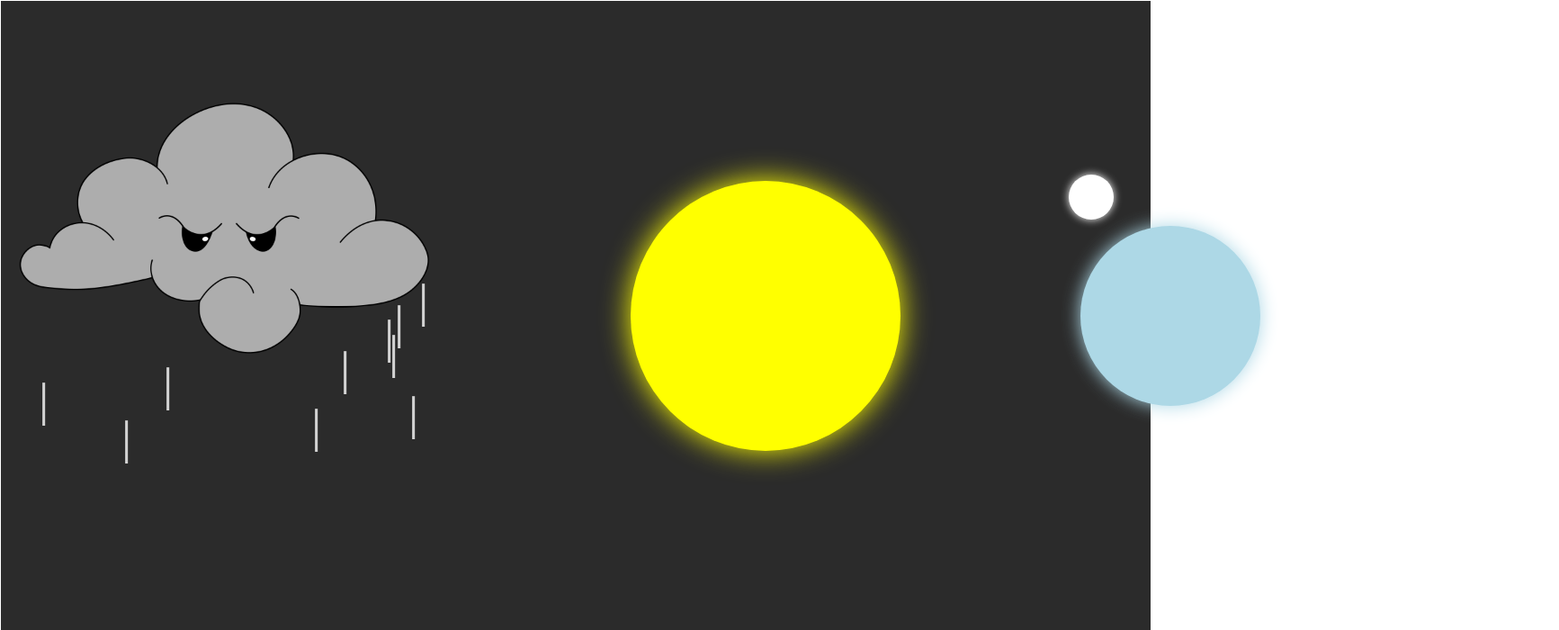
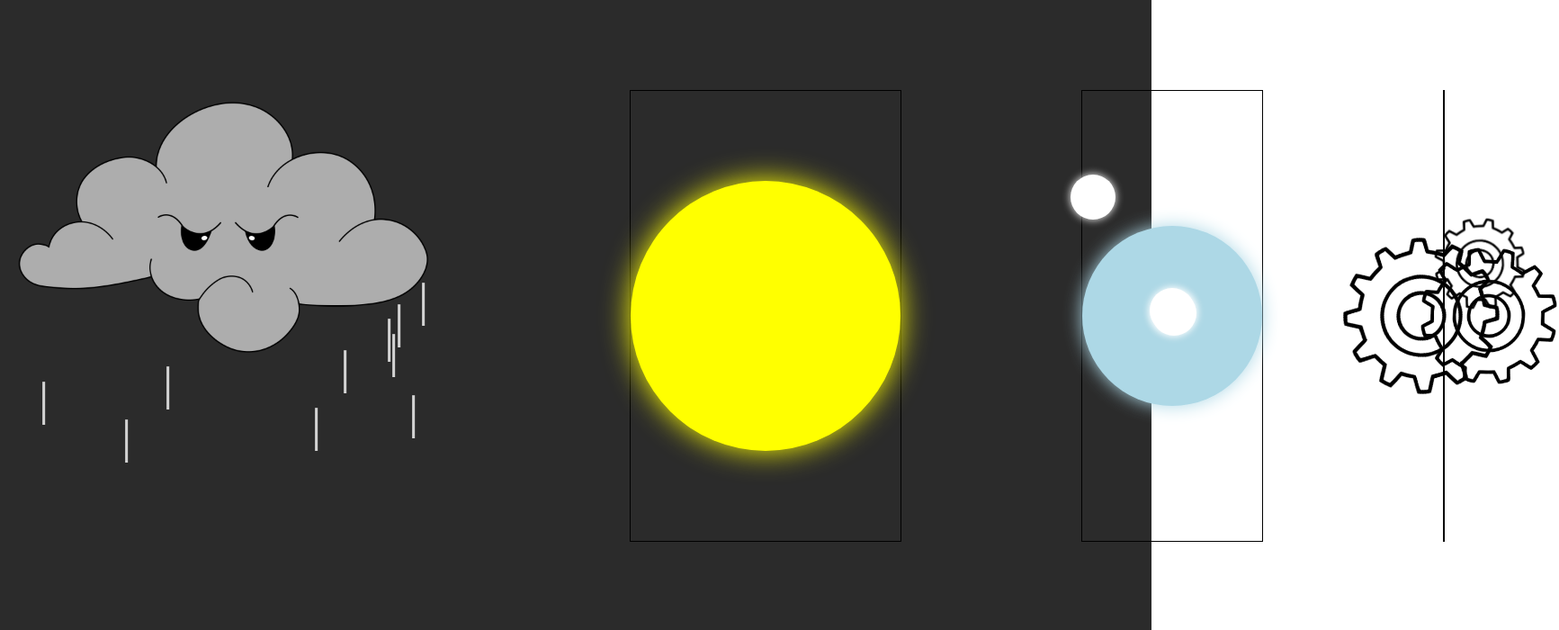
Before and after one commit to tobosten/Playing, a React (Create React App) app: page / in a window 1280 px wide. Shown: the top 700 px of the page at 90% size, 1733 px wide, since content can reach past the window. Built offline with nearby package versions, Linux system fonts and the light colour scheme.

Commit message:
Added kogwheel animations

```diff
--- a/src/Cloud/Cloud.css
+++ b/src/Cloud/Cloud.css
@@ -3,7 +3,7 @@
     flex-direction: row;
     height: 100vh;
     background-color: #2b2b2b;
-    border: 1px solid white;
+    /* border: 1px solid white; */
 }
 
 .cloudImage {
@@ -27,6 +27,7 @@
     margin-left: 200px;
     margin-top: 100px;
 
+    border: 1px solid black;
 }
 
 .sun2 {
@@ -83,7 +84,7 @@
     border-radius: 50px;
     box-shadow: 0px 0px 10px white;
 
-    animation: planetRotation 5s linear infinite;
+    animation: planetRotation 4s linear infinite;
 }
 
 @keyframes planetRotation {
@@ -175,3 +176,113 @@
         margin-right: 0;
     }
 }
+
+.rotatingPlanet3 {
+    position: absolute;
+    background-color: white;
+    width: 50px;
+    height: 50px;
+    border-radius: 50px;
+    box-shadow: 0px 0px 10px white;
+
+    animation: planetRotation3 2s linear infinite;
+}
+
+@keyframes planetRotation3 {
+    0% {
+        margin-top: 0;
+        z-index: 6;
+    }
+
+    25% {
+        margin-top: 350px;
+        z-index: 6;
+
+    }
+
+    26% {
+        z-index: 4;
+    }
+
+    50% {
+        z-index: 4;
+        margin-top: 0;
+        margin-right: 0;
+    }
+
+    75% {
+        z-index: 4;
+        margin-bottom: 300px;
+    }
+
+    76% {
+        z-index: 6;
+    }
+
+    100% {
+        z-index: 6;
+        margin-bottom: 0;
+        margin-right: 0;
+    }
+}
+
+.kog1 {
+    position: absolute;
+    height: 150px;
+    width: 150px;
+    margin-left: 100px;
+    transform: rotate(45deg);
+
+    animation: animkog1 3s linear infinite;
+}
+
+@keyframes animkog1 {
+    0% {
+        transform: rotate(-60deg);
+    }
+
+    100% {
+        transform: rotate(-375deg);
+    }
+}
+
+.kog2 {
+    position: absolute;
+    height: 170px;
+    width: 170px;
+    margin-left: -50px;
+    transform: rotate(45deg);
+
+    animation: animkog2 3s linear infinite;
+}
+
+@keyframes animkog2 {
+    0% {
+        transform: rotate(45deg);
+    }
+
+    100% {
+        transform: rotate(360deg);
+    }
+}
+
+
+.kog3 {
+    position: absolute;
+    height: 100px;
+    width: 100px;
+    margin-top: -117px;
+    margin-left: 80px;
+
+    animation: animkog3 3s infinite linear;
+}
+
+@keyframes animkog3 {
+    0% {
+        transform: rotate(60deg);
+    }
+
+    100% {
+        transform: rotate(375deg);
+    }
+}
--- a/src/Cloud/Cloud.js
+++ b/src/Cloud/Cloud.js
@@ -42,9 +42,9 @@ function Cloud() {
     return (
         <div className='superContainer'>
             <div>
-                    <img src={require("../assets/angryCloud.png")}
-                        className="cloudImage"
-                    />
+                <img src={require("../assets/angryCloud.png")}
+                    className="cloudImage"
+                />
 
                 <div className='rainDiv'>
                     <Rain2 />
@@ -62,9 +62,22 @@ function Cloud() {
                 <div className='planet'></div>
                 <div className='rotatingPlanetContainer'>
                     <div className='rotatingPlanet'></div>
+                    <div className='rotatingPlanet2'></div>
+                    <div className='rotatingPlanet3'></div>
+                </div>
+            </div>
 
-                    <div className='rotatingPlanet2'></div>
-                </div>
+            <div className='animContainer'>
+                <img src={require("../assets/kogImage.png")}
+                    className="kog1"
+                />
+                <img src={require("../assets/kogImage.png")}
+                    className="kog2"
+                />
+                <img src={require("../assets/kogImage.png")}
+                    className="kog3"
+                />
+
             </div>
         </div>
     )
```
Also changed, not shown: src/assets/kogImage.png (added).
